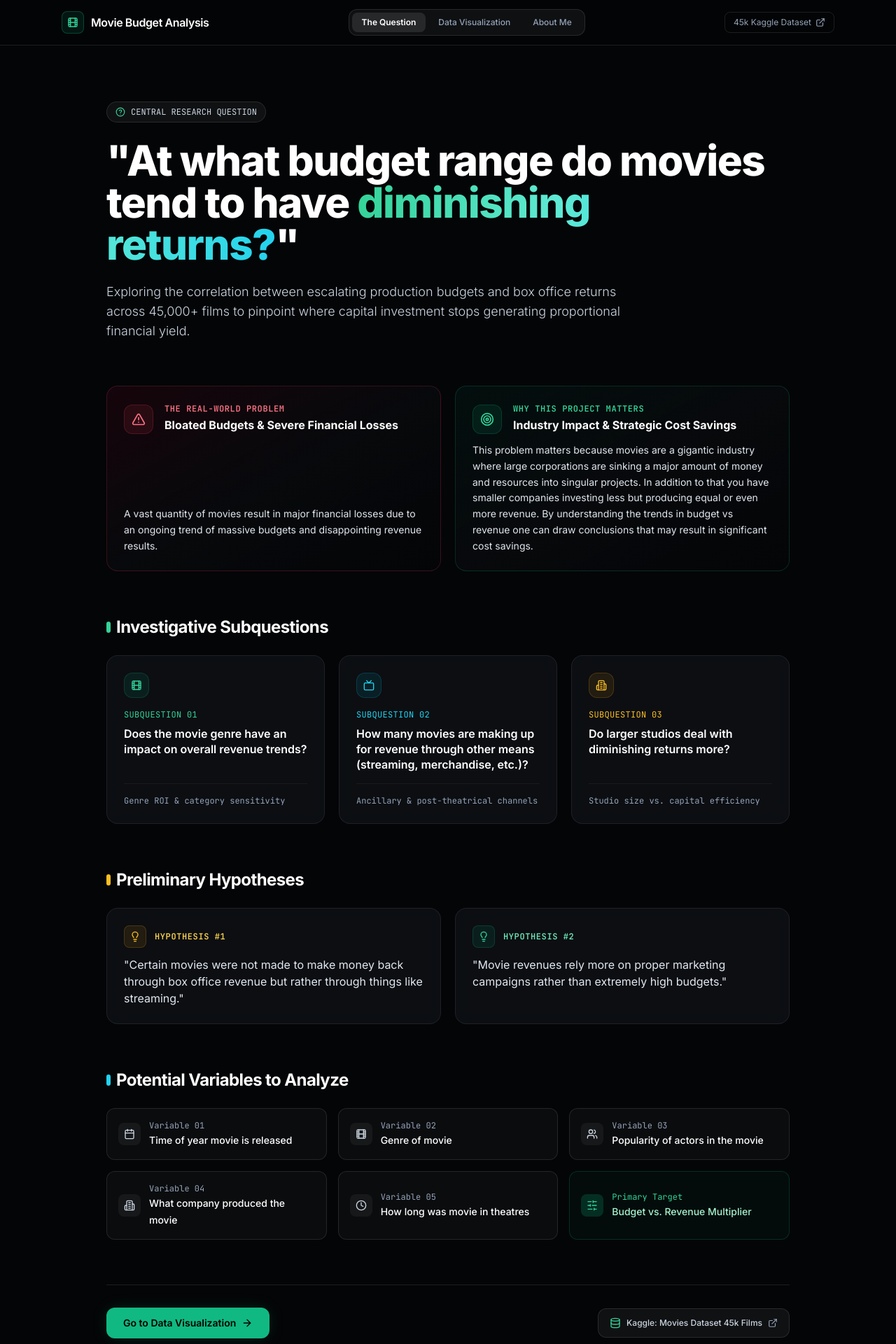
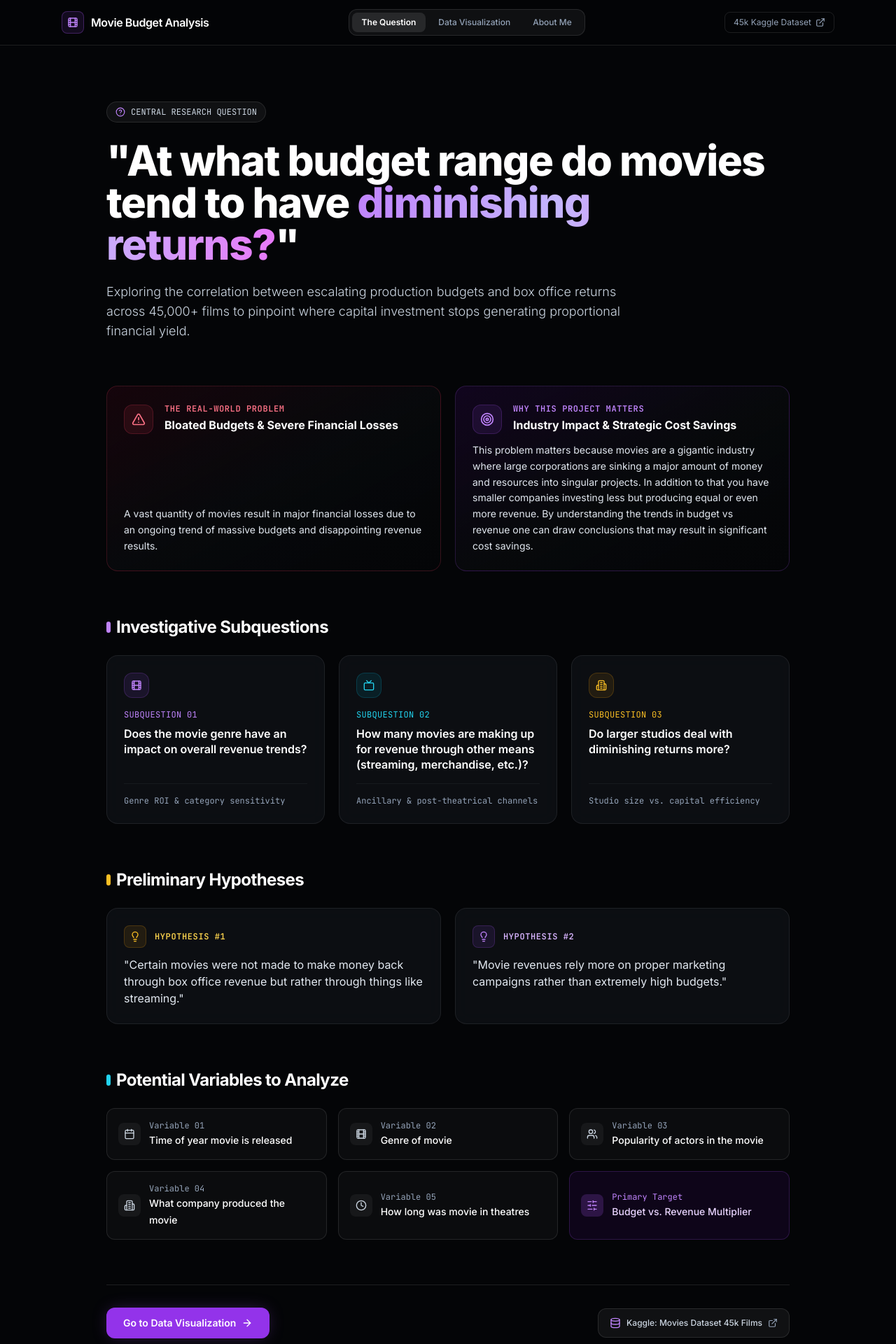
Before and after one commit to ibharrat/movie-budget-diminishing-returns, a React (Vite) app: page / in a window 1280 px wide. Shown: the top 1920 px of the page at 70% size. Built offline with nearby package versions, Linux system fonts and the light colour scheme; the HTML template or start-up script is replaced by a standard one.

Commit message:
Switch theme accents and highlights from green to purple

```diff
--- a/index.html
+++ b/index.html
@@ -11,7 +11,7 @@
     <link rel="preconnect" href="https://fonts.gstatic.com" crossorigin>
     <link href="https://fonts.googleapis.com/css2?family=Inter:wght@300;400;500;600;700;800&family=JetBrains+Mono:wght@400;500;600&display=swap" rel="stylesheet">
   </head>
-  <body class="bg-[#040507] text-slate-200 antialiased selection:bg-emerald-500/20 selection:text-emerald-300 min-h-screen">
+  <body class="bg-[#040507] text-slate-200 antialiased selection:bg-purple-500/30 selection:text-purple-300 min-h-screen">
     <div id="root"></div>
     <script type="module" src="/src/main.tsx"></script>
   </body>
--- a/src/App.tsx
+++ b/src/App.tsx
@@ -9,7 +9,7 @@ export const App: React.FC = () => {
   const [currentPage, setCurrentPage] = useState<'question' | 'visualization' | 'about'>('question');
 
   return (
-    <div className="min-h-screen bg-[#040507] text-slate-200 flex flex-col font-sans selection:bg-emerald-500/20 selection:text-emerald-300">
+    <div className="min-h-screen bg-[#040507] text-slate-200 flex flex-col font-sans selection:bg-purple-500/30 selection:text-purple-300">
       <Navbar currentPage={currentPage} onNavigate={setCurrentPage} />
       <main className="flex-1 flex flex-col">
         {currentPage === 'question' && (
--- a/src/components/Footer.tsx
+++ b/src/components/Footer.tsx
@@ -10,7 +10,7 @@ export const Footer: React.FC = () => {
           href="https://www.kaggle.com/datasets/sibamsamanta07/movies-dataset-45k-films-with-budget-and-revenue"
           target="_blank"
           rel="noreferrer"
-          className="hover:text-emerald-400 transition-colors inline-flex items-center gap-1.5"
+          className="hover:text-purple-400 transition-colors inline-flex items-center gap-1.5"
         >
           <span>Kaggle Dataset by sibamsamanta07</span>
           <ExternalLink className="w-3 h-3" />
--- a/src/components/Navbar.tsx
+++ b/src/components/Navbar.tsx
@@ -16,7 +16,7 @@ export const Navbar: React.FC<NavbarProps> = ({ currentPage, onNavigate }) => {
           onClick={() => onNavigate('question')}
           className="flex items-center gap-2.5 cursor-pointer hover:opacity-80 transition-opacity"
         >
-          <div className="w-8 h-8 rounded-lg bg-emerald-500/10 border border-emerald-500/30 flex items-center justify-center text-emerald-400">
+          <div className="w-8 h-8 rounded-lg bg-purple-500/10 border border-purple-500/30 flex items-center justify-center text-purple-400">
             <Film className="w-4 h-4" />
           </div>
           <span className="font-semibold text-white tracking-tight text-sm sm:text-base">
@@ -63,7 +63,7 @@ export const Navbar: React.FC<NavbarProps> = ({ currentPage, onNavigate }) => {
           href="https://www.kaggle.com/datasets/sibamsamanta07/movies-dataset-45k-films-with-budget-and-revenue"
           target="_blank"
           rel="noreferrer"
-          className="hidden sm:inline-flex items-center gap-1.5 text-xs text-slate-400 hover:text-emerald-400 px-3 py-1.5 rounded-lg border border-white/10 hover:border-white/20 transition-all"
+          className="hidden sm:inline-flex items-center gap-1.5 text-xs text-slate-400 hover:text-purple-400 px-3 py-1.5 rounded-lg border border-white/10 hover:border-white/20 transition-all"
         >
           <span>45k Kaggle Dataset</span>
           <ExternalLink className="w-3.5 h-3.5" />
--- a/src/components/QuestionPage.tsx
+++ b/src/components/QuestionPage.tsx
@@ -27,13 +27,13 @@ export const QuestionPage: React.FC<QuestionPageProps> = ({ onNavigateToViz }) =
       {/* 1. Header & Primary Question */}
       <div>
         <div className="inline-flex items-center gap-2 px-3 py-1.5 rounded-full bg-white/5 border border-white/10 text-xs font-mono text-slate-300 mb-6">
-          <HelpCircle className="w-3.5 h-3.5 text-emerald-400" />
+          <HelpCircle className="w-3.5 h-3.5 text-purple-400" />
           <span>CENTRAL RESEARCH QUESTION</span>
         </div>
 
         <h1 className="text-3xl sm:text-5xl lg:text-6xl font-extrabold text-white tracking-tight leading-[1.15] mb-6">
           "At what budget range do movies tend to have{' '}
-          <span className="bg-gradient-to-r from-emerald-400 via-teal-300 to-cyan-400 bg-clip-text text-transparent">
+          <span className="bg-gradient-to-r from-purple-400 via-violet-300 to-fuchsia-400 bg-clip-text text-transparent">
             diminishing returns?
           </span>
           "
@@ -67,13 +67,13 @@ export const QuestionPage: React.FC<QuestionPageProps> = ({ onNavigateToViz }) =
         </div>
 
         {/* Why This Project Matters */}
-        <div className="rounded-2xl p-6 border border-emerald-500/20 bg-gradient-to-br from-emerald-950/25 via-dark-900/70 to-dark-950 flex flex-col justify-between">
+        <div className="rounded-2xl p-6 border border-purple-500/20 bg-gradient-to-br from-purple-950/25 via-dark-900/70 to-dark-950 flex flex-col justify-between">
           <div className="flex items-start gap-4 mb-3">
-            <div className="p-2.5 rounded-xl bg-emerald-500/10 border border-emerald-500/20 text-emerald-400 shrink-0 mt-0.5">
+            <div className="p-2.5 rounded-xl bg-purple-500/10 border border-purple-500/20 text-purple-400 shrink-0 mt-0.5">
               <Target className="w-5 h-5" />
             </div>
             <div>
-              <span className="text-xs font-mono uppercase tracking-wider text-emerald-400 font-semibold block mb-1">
+              <span className="text-xs font-mono uppercase tracking-wider text-purple-400 font-semibold block mb-1">
                 Why This Project Matters
               </span>
               <h2 className="text-base font-bold text-white leading-snug">
@@ -90,7 +90,7 @@ export const QuestionPage: React.FC<QuestionPageProps> = ({ onNavigateToViz }) =
       {/* 3. Subquestions */}
       <div>
         <div className="flex items-center gap-2 mb-6">
-          <span className="w-1.5 h-4 bg-emerald-400 rounded-full"></span>
+          <span className="w-1.5 h-4 bg-purple-400 rounded-full"></span>
           <h2 className="text-xl sm:text-2xl font-bold text-white tracking-tight">
             Investigative Subquestions
           </h2>
@@ -100,10 +100,10 @@ export const QuestionPage: React.FC<QuestionPageProps> = ({ onNavigateToViz }) =
           {/* Subquestion 1 */}
           <div className="glass-panel rounded-2xl p-6 border border-white/10 hover:border-white/20 transition-all flex flex-col justify-between">
             <div>
-              <div className="w-9 h-9 rounded-xl bg-emerald-500/10 border border-emerald-500/20 text-emerald-400 flex items-center justify-center mb-4">
+              <div className="w-9 h-9 rounded-xl bg-purple-500/10 border border-purple-500/20 text-purple-400 flex items-center justify-center mb-4">
                 <Film className="w-4 h-4" />
               </div>
-              <span className="text-xs font-mono text-emerald-400 uppercase tracking-wide block mb-2">
+              <span className="text-xs font-mono text-purple-400 uppercase tracking-wide block mb-2">
                 Subquestion 01
               </span>
               <h3 className="text-base font-semibold text-white leading-snug">
@@ -179,10 +179,10 @@ export const QuestionPage: React.FC<QuestionPageProps> = ({ onNavigateToViz }) =
 
           <div className="glass-panel rounded-2xl p-6 border border-white/10 relative">
             <div className="flex items-center gap-3 mb-3">
-              <div className="w-8 h-8 rounded-lg bg-emerald-500/10 border border-emerald-500/20 text-emerald-400 flex items-center justify-center">
+              <div className="w-8 h-8 rounded-lg bg-purple-500/10 border border-purple-500/20 text-purple-400 flex items-center justify-center">
                 <Lightbulb className="w-4 h-4" />
               </div>
-              <span className="text-xs font-mono text-emerald-300 font-semibold uppercase tracking-wider">
+              <span className="text-xs font-mono text-purple-300 font-semibold uppercase tracking-wider">
                 Hypothesis #2
               </span>
             </div>
@@ -253,13 +253,13 @@ export const QuestionPage: React.FC<QuestionPageProps> = ({ onNavigateToViz }) =
             </div>
           </div>
 
-          <div className="p-4 rounded-xl bg-emerald-950/20 border border-emerald-500/20 flex items-center gap-3">
-            <div className="p-2 rounded-lg bg-emerald-500/20 text-emerald-400">
+          <div className="p-4 rounded-xl bg-purple-950/20 border border-purple-500/20 flex items-center gap-3">
+            <div className="p-2 rounded-lg bg-purple-500/20 text-purple-400">
               <SlidersHorizontal className="w-4 h-4" />
             </div>
             <div>
-              <span className="text-xs text-emerald-400 font-mono block">Primary Target</span>
-              <span className="text-sm font-medium text-emerald-200">Budget vs. Revenue Multiplier</span>
+              <span className="text-xs text-purple-400 font-mono block">Primary Target</span>
+              <span className="text-sm font-medium text-purple-200">Budget vs. Revenue Multiplier</span>
             </div>
           </div>
         </div>
@@ -269,7 +269,7 @@ export const QuestionPage: React.FC<QuestionPageProps> = ({ onNavigateToViz }) =
       <div className="flex flex-wrap items-center justify-between gap-4 pt-8 border-t border-white/10">
         <button
           onClick={onNavigateToViz}
-          className="inline-flex items-center gap-2 px-6 py-3 rounded-xl bg-emerald-500 hover:bg-emerald-400 text-black font-semibold text-sm transition-all shadow-glow-emerald"
+          className="inline-flex items-center gap-2 px-6 py-3 rounded-xl bg-purple-600 hover:bg-purple-500 text-white font-semibold text-sm transition-all shadow-glow-purple"
         >
           <span>Go to Data Visualization</span>
           <ArrowRight className="w-4 h-4" />
@@ -281,7 +281,7 @@ export const QuestionPage: React.FC<QuestionPageProps> = ({ onNavigateToViz }) =
           rel="noreferrer"
           className="inline-flex items-center gap-2 px-4 py-3 rounded-xl bg-white/5 hover:bg-white/10 text-slate-300 hover:text-white border border-white/10 text-xs font-medium transition-all"
         >
-          <Database className="w-4 h-4 text-emerald-400" />
+          <Database className="w-4 h-4 text-purple-400" />
           <span>Kaggle: Movies Dataset 45k Films</span>
           <ExternalLink className="w-3.5 h-3.5 text-slate-400" />
         </a>
--- a/src/index.css
+++ b/src/index.css
@@ -46,8 +46,12 @@
   box-shadow: 0 12px 30px -10px rgba(0, 0, 0, 0.6);
 }
 
+.glow-pill-purple {
+  box-shadow: 0 0 15px rgba(168, 85, 247, 0.25);
+}
+
 .glow-pill-emerald {
-  box-shadow: 0 0 15px rgba(16, 185, 129, 0.2);
+  box-shadow: 0 0 15px rgba(168, 85, 247, 0.25);
 }
 
 .glow-pill-amber {
```
Also changed, not shown: src/components/AboutPage.tsx (+9 -9 lines), tailwind.config.js (+5 -3 lines).
